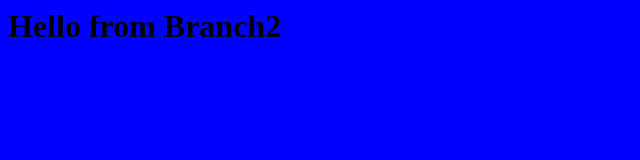
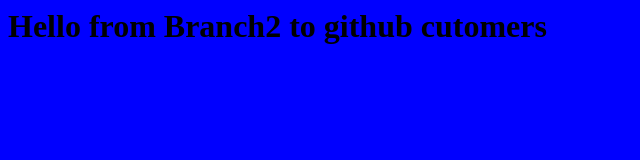
Before and after one commit to VitalieVictorAndrusca/tempmap, a plain HTML site: page index.html in a window 1280 px wide. Shown: the whole page, without its empty margins (0-640 px from the left). Drawn offline with Linux system fonts and the light colour scheme.

Commit message:
TRying to be funny

```diff
--- a/index.html
+++ b/index.html
@@ -3,7 +3,7 @@
 
 <h1>
 
-Hello from Branch2
+Hello from Branch2 to github cutomers
 </h1
 </body>
 </html>
```
